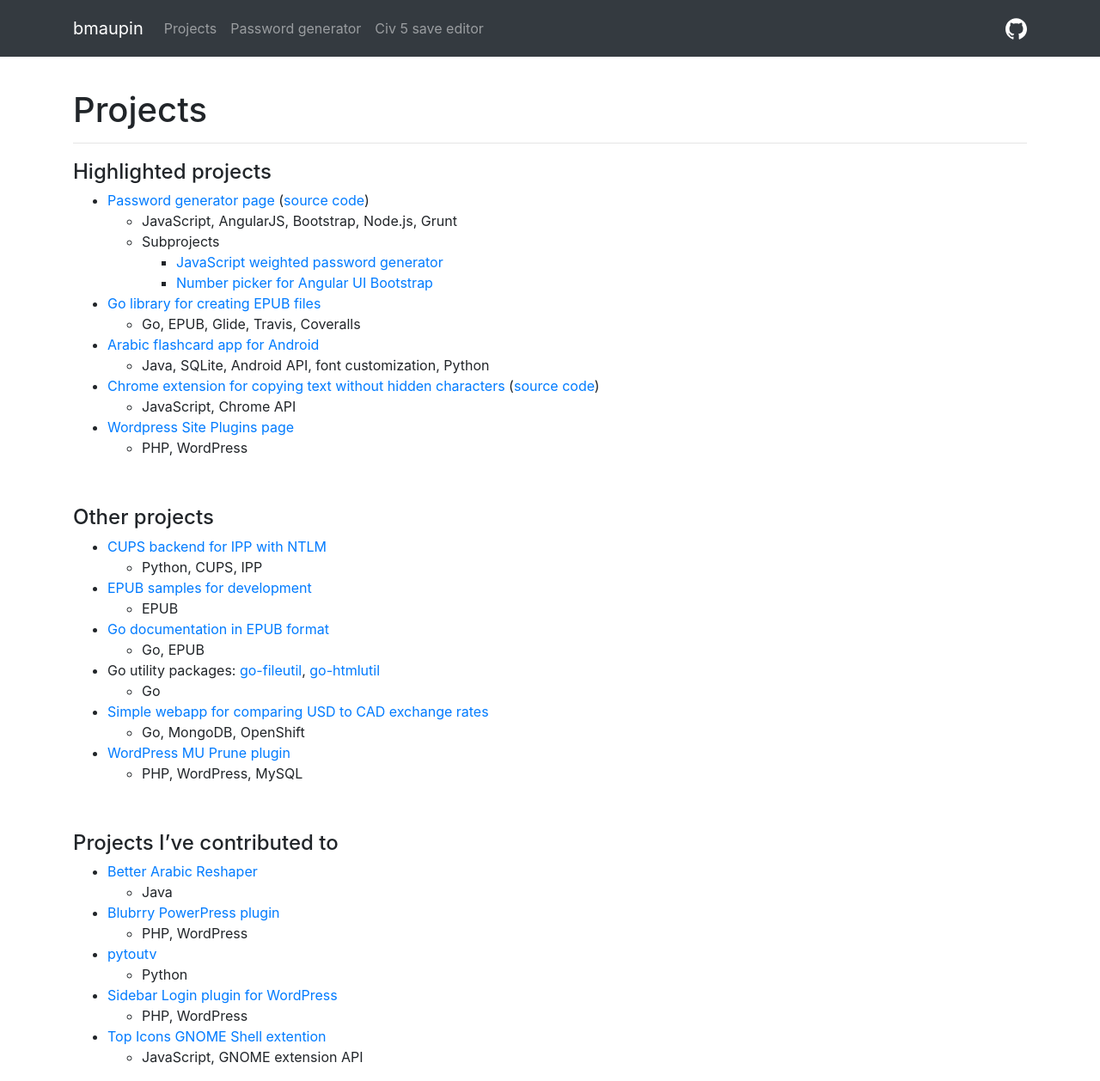
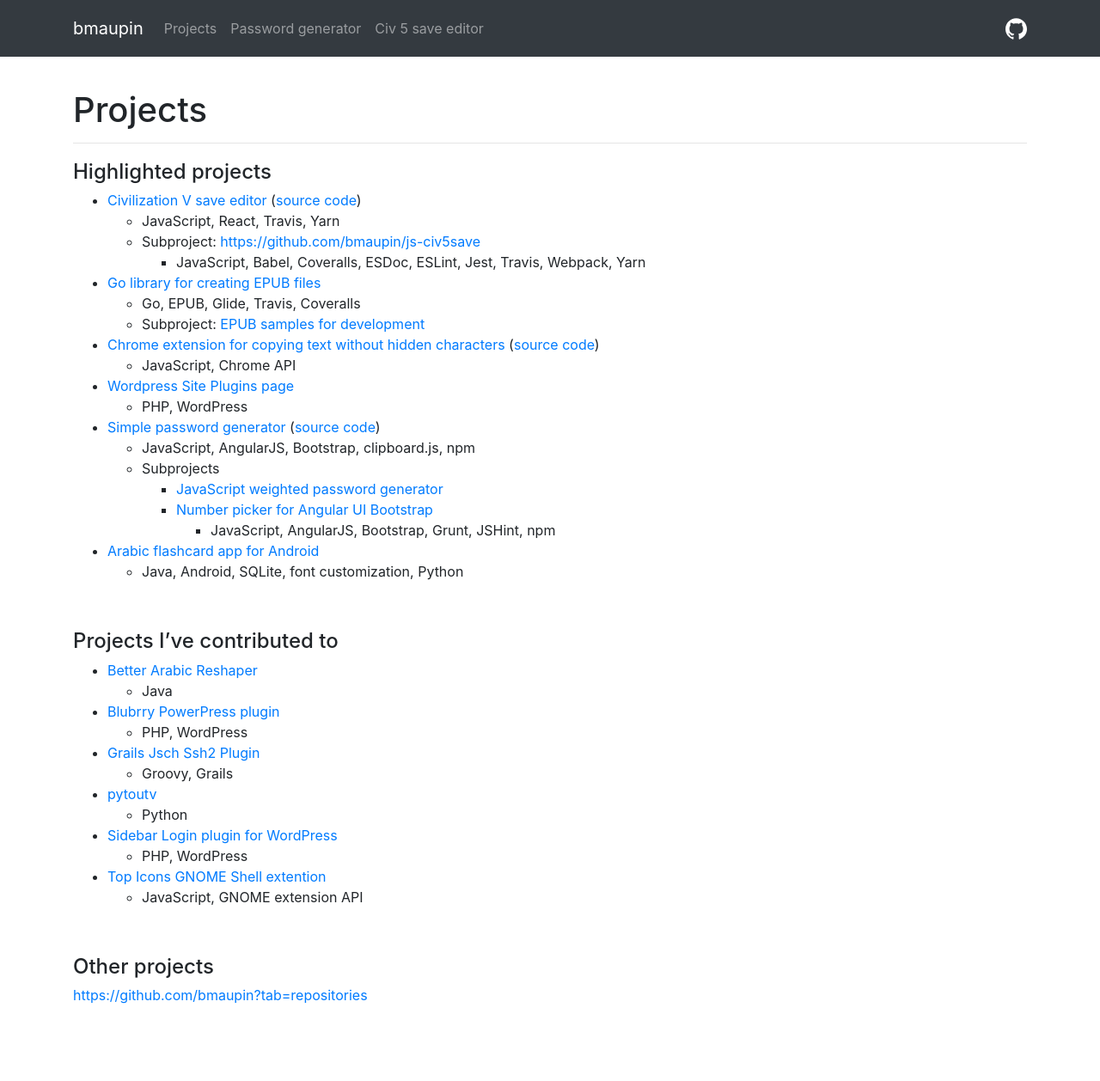
Before and after one commit to bmaupin/bmaupin.github.io, a Jekyll site: the page built from projects/index.md, in a window 1280 px wide. Shown: the whole page at 86% size. Built offline with Jekyll 4.4.1, drawn with Linux system fonts in a browser that asks for light colours; nearby versions of some CDN libraries; a style sheet for code colours, icons or effects is not loaded; after the commit the page ends 1226 px from its top, so only the background shows below that.

Commit message:
Projects: add civ5save editor, grails-jsch-ssh2, clean up

```diff
--- a/projects/index.md
+++ b/projects/index.md
@@ -3,48 +3,45 @@
 ---
 
 #### Highlighted projects
-- [Password generator page](http://bmaupin.github.io/passgen/) ([source code](https://github.com/bmaupin/bmaupin.github.io/tree/master/passgen))
-  - JavaScript, AngularJS, Bootstrap, Node.js, Grunt
-  - Subprojects
-    - [JavaScript weighted password generator](https://github.com/bmaupin/weighted-password-generator)
-    - [Number picker for Angular UI Bootstrap](https://github.com/bmaupin/angular-bootstrap-numberpicker)
+- [Civilization V save editor](https://bmaupin.github.io/react-civ5save-editor/) ([source code](https://github.com/bmaupin/react-civ5save-editor))
+  - JavaScript, React, Travis, Yarn
+  - Subproject: [https://github.com/bmaupin/js-civ5save](https://github.com/bmaupin/js-civ5save)
+    - JavaScript, Babel, Coveralls, ESDoc, ESLint, Jest, Travis, Webpack, Yarn
 - [Go library for creating EPUB files](https://github.com/bmaupin/go-epub)
   - Go, EPUB, Glide, Travis, Coveralls
-- [Arabic flashcard app for Android](https://github.com/bmaupin/android-arabic-flashcards)
-  - Java, SQLite, Android API, font customization, Python
+  - Subproject: [EPUB samples for development](https://github.com/bmaupin/epub-samples)
 - [Chrome extension for copying text without hidden characters](https://chrome.google.com/webstore/detail/copy-without-hidden-chara/kdlmljhnfhdgngjpimpahgomefdlndle) ([source code](https://github.com/bmaupin/chrome-copy-without-hidden-characters))
   - JavaScript, Chrome API
 - [Wordpress Site Plugins page](https://github.com/bmaupin/wordpress-site-plugins)
   - PHP, WordPress
+- [Simple password generator](https://bmaupin.github.io/simple-password-generator/) ([source code](https://bmaupin.github.io/simple-password-generator/))
+  - JavaScript, AngularJS, Bootstrap, clipboard.js, npm
+  - Subprojects
+    - [JavaScript weighted password generator](https://github.com/bmaupin/weighted-password-generator)
+    - [Number picker for Angular UI Bootstrap](https://github.com/bmaupin/angular-bootstrap-numberpicker)
+      - JavaScript, AngularJS, Bootstrap, Grunt, JSHint, npm
+- [Arabic flashcard app for Android](https://github.com/bmaupin/android-arabic-flashcards)
+  - Java, Android, SQLite, font customization, Python
 
 <br>
-
-
-#### Other projects
-- [CUPS backend for IPP with NTLM](https://github.com/bmaupin/cups-ntlm)
-  - Python, CUPS, IPP
-- [EPUB samples for development](https://github.com/bmaupin/epub-samples)
-  - EPUB
-- [Go documentation in EPUB format](https://github.com/bmaupin/go-docs-epub)
-  - Go, EPUB
-- Go utility packages: [go-fileutil](https://github.com/bmaupin/go-fileutil), [go-htmlutil](https://github.com/bmaupin/go-htmlutil)
-  - Go
-- [Simple webapp for comparing USD to CAD exchange rates](https://github.com/bmaupin/usdtocad)
-  - Go, MongoDB, OpenShift
-- [WordPress MU Prune plugin](https://github.com/bmaupin/wpmu-prune)
-  - PHP, WordPress, MySQL
-
-<br>
-
 
 #### Projects I've contributed to
 - [Better Arabic Reshaper](https://github.com/agawish/Better-Arabic-Reshaper/commits?author=bmaupin)
   - Java
 - [Blubrry PowerPress plugin](https://wordpress.org/plugins/powerpress/)
   - PHP, WordPress
+- [Grails Jsch Ssh2 Plugin](https://github.com/michaelrice/grails-jsch-ssh2/commits?author=bmaupin)
+  - Groovy, Grails
 - [pytoutv](https://github.com/bvanheu/pytoutv/commits?author=bmaupin)
   - Python
 - [Sidebar Login plugin for WordPress](https://github.com/mikejolley/sidebar-login/commits?author=bmaupin)
   - PHP, WordPress
 - [Top Icons GNOME Shell extention](https://github.com/wincinderith/topicons/commits?author=bmaupin)
   - JavaScript, GNOME extension API
+
+<br>
+
+#### Other projects
+[https://github.com/bmaupin?tab=repositories](https://github.com/bmaupin?tab=repositories)
+
+<br>
```
